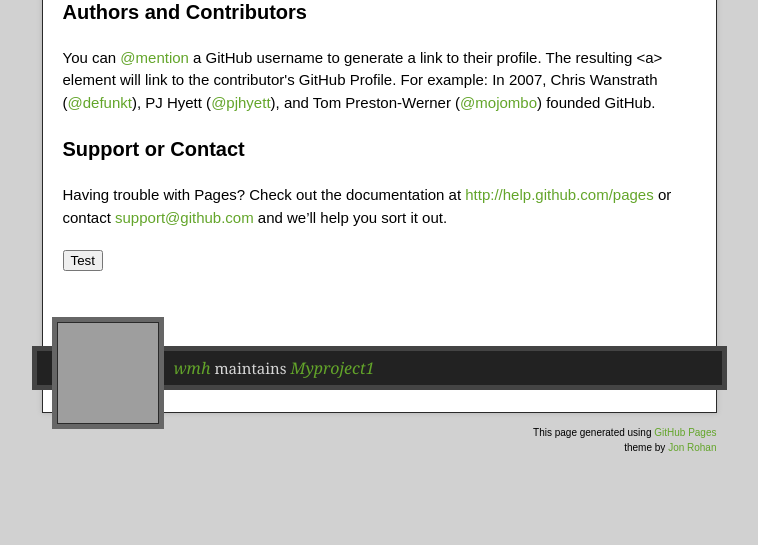
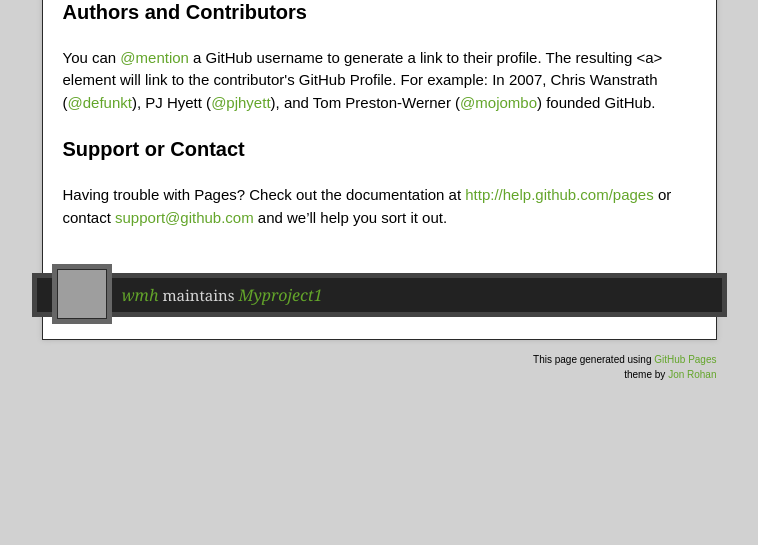
Before and after one commit to wmh/myproject1, a PHP site: page / in a window 1280 px wide. Shown: the part 952-1497 px from the top of the page, without its empty margins (261-1019 px from the left). After the commit the page ends 1332 px from the top, so only its background shows below. Run offline with PHP 8.4, Linux system fonts and the light colour scheme; some libraries are stand-ins or nearby versions; grey boxes are pictures that could not be loaded.

```diff
--- a/index.html
+++ b/index.html
@@ -67,14 +67,12 @@ $ git checkout gh-pages
 <a name="support-or-contact" class="anchor" href="#support-or-contact"><span class="octicon octicon-link"></span></a>Support or Contact</h3>
 
 <p>Having trouble with Pages? Check out the documentation at <a href="http://help.github.com/pages">http://help.github.com/pages</a> or contact <a href="mailto:support@github.com">support@github.com</a> and we’ll help you sort it out.</p>
-
-<p><button onclick="alert(1);">Test</button></p>
         </article>
       </div>
     </div>
     <footer>
       <div class="owner">
-      <p><a href="https://github.com/wmh" class="avatar"><img src="https://secure.gravatar.com/avatar/6562d78209ae4995c8974082aafec3cc?s=100&amp;d=https://a248.e.akamai.net/assets.github.com%2Fimages%2Fgravatars%2Fgravatar-user-420.png" width="100" height="100"/></a> <a href="https://github.com/wmh">wmh</a> maintains <a href="https://github.com/wmh/myproject1">Myproject1</a></p>
+      <p><a href="https://github.com/wmh" class="avatar"><img src="https://0.gravatar.com/avatar/6562d78209ae4995c8974082aafec3cc?d=https%3A%2F%2Fidenticons.github.com%2Fce01dfaba32df9b1053770c3408b9c0e.png&amp;s=30" width="48" height="48"/></a> <a href="https://github.com/wmh">wmh</a> maintains <a href="https://github.com/wmh/myproject1">Myproject1</a></p>
 
 
       </div>
--- a/stylesheets/stylesheet.css
+++ b/stylesheets/stylesheet.css
@@ -95,7 +95,7 @@ p.tagline {
 
 #main {
   margin-top: 20px;
-  padding: 0 20px 120px;
+  padding: 0 20px 90px;
   background-color: #fff;
 }
 
@@ -322,7 +322,8 @@ footer .creds small {
 footer .owner .avatar {
   background-color: #666;
   display: block;
-  margin: -39px 10px 0 0;
+  margin: -19px 10px 0 0;
+  width: 60px;
   float: left;
 }
 
```
